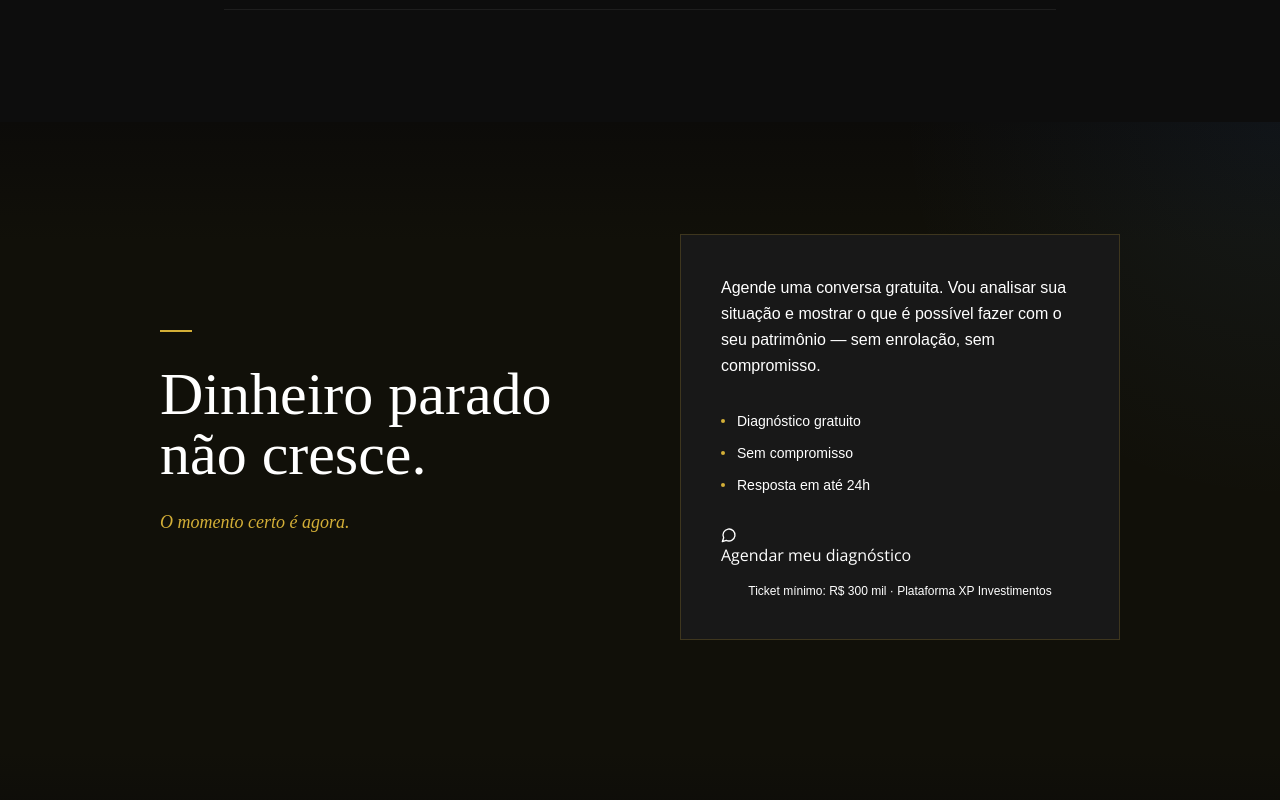
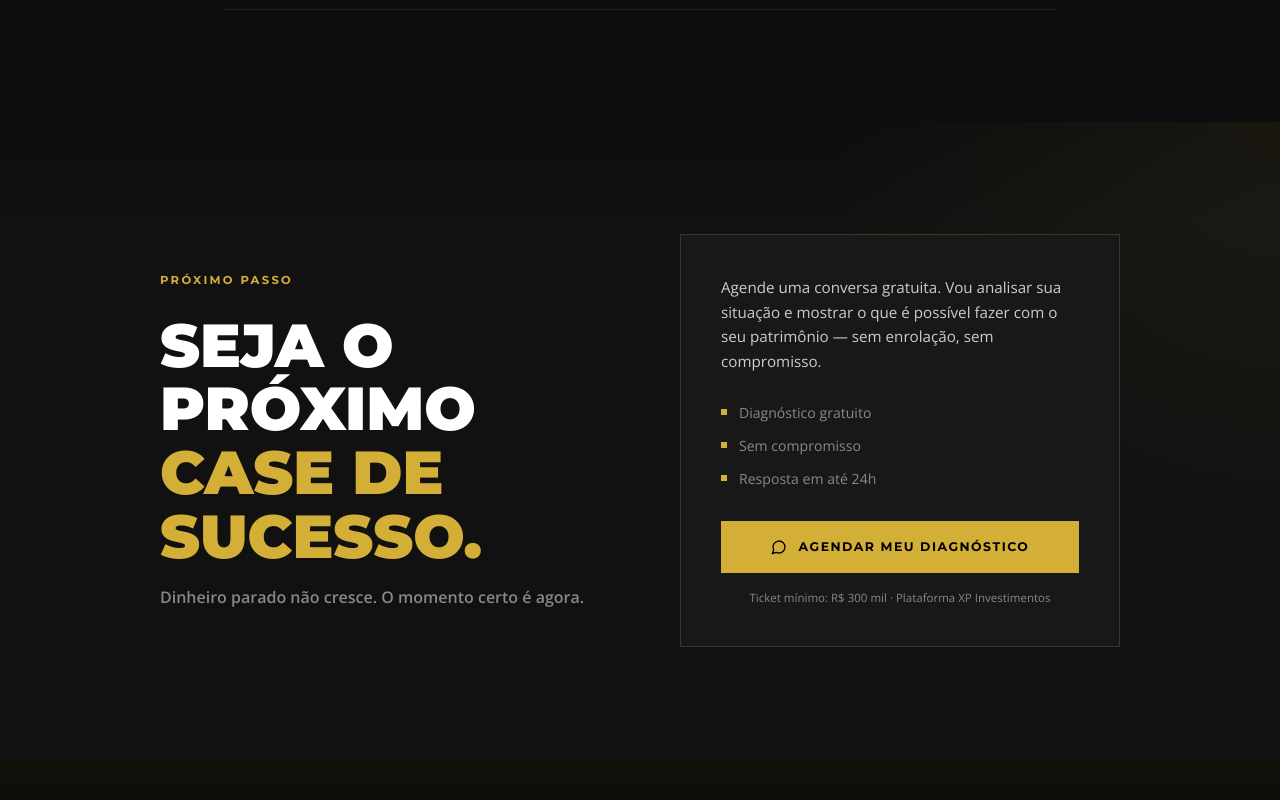
Before and after one commit to theolimaa/lp, a React (Vite) app: page / in a window 1280 px wide. Shown: the part 7160-7960 px from the top of the page. Built offline with nearby package versions, Linux system fonts and the light colour scheme.

Commit message:
Update CallToAction.jsx

```diff
--- a/src/components/CallToAction.jsx
+++ b/src/components/CallToAction.jsx
@@ -14,33 +14,43 @@ const CallToAction = () => {
   return (
     <section
       ref={ref}
-      style={{ background: 'linear-gradient(to bottom, #0C0B09 0%, #111009 120px)' }}
-      className="py-20 lg:py-28 px-6 overflow-hidden relative"
+      className="py-20 lg:py-28 px-6 relative overflow-hidden"
+      style={{ background: 'linear-gradient(to bottom, #0D0D0D 0%, #111111 100px, #111111)' }}
     >
-      {/* Subtle gold ambient */}
+      {/* Subtle warm ambient — top right */}
       <div
-        className="absolute right-0 top-0 w-96 h-96 pointer-events-none"
-        style={{ background: 'radial-gradient(circle at top right, rgba(74,143,231,0.07) 0%, transparent 70%)' }}
+        className="absolute top-0 right-0 w-[500px] h-[500px] pointer-events-none"
+        style={{ background: 'radial-gradient(circle at top right, rgba(212,175,55,0.06) 0%, transparent 65%)' }}
       />
 
       <div className="container mx-auto max-w-5xl relative z-10">
         <div className="lg:grid lg:grid-cols-2 lg:gap-20 lg:items-center">
 
-          {/* Left — text */}
+          {/* Left — headline */}
           <motion.div
             initial={{ opacity: 0, y: 28 }}
             animate={inView ? { opacity: 1, y: 0 } : {}}
-            transition={{ duration: 0.8 }}
+            transition={{ duration: 0.7, ease: [0.22, 1, 0.36, 1] }}
           >
-            <span className="block w-8 h-0.5 mb-8" style={{ backgroundColor: 'var(--gold)' }} />
+            <p className="eyebrow mb-6">Próximo passo</p>
             <h2
-              className="text-4xl lg:text-5xl xl:text-6xl font-light leading-tight mb-6"
-              style={{ color: 'var(--cream)', fontFamily: "'Cormorant Garamond', serif" }}
+              style={{
+                fontFamily: "'Montserrat', sans-serif",
+                fontWeight: 900,
+                fontSize: 'clamp(2.2rem, 5vw, 3.8rem)',
+                color: '#FFFFFF',
+                lineHeight: 1.05,
+                marginBottom: '1rem',
+              }}
             >
-              Dinheiro parado<br />não cresce.
+              SEJA O PRÓXIMO<br />
+              <span style={{ color: 'var(--gold)' }}>CASE DE SUCESSO.</span>
             </h2>
-            <p className="text-lg italic mb-2" style={{ color: 'var(--gold)', fontFamily: "'Cormorant Garamond', serif" }}>
-              O momento certo é agora.
+            <p
+              className="font-semibold"
+              style={{ color: 'var(--text-muted)', fontFamily: "'Open Sans', sans-serif", fontSize: '1rem' }}
+            >
+              Dinheiro parado não cresce. O momento certo é agora.
             </p>
           </motion.div>
 
@@ -48,18 +58,18 @@ const CallToAction = () => {
           <motion.div
             initial={{ opacity: 0, y: 28 }}
             animate={inView ? { opacity: 1, y: 0 } : {}}
-            transition={{ duration: 0.8, delay: 0.15 }}
+            transition={{ duration: 0.7, delay: 0.15, ease: [0.22, 1, 0.36, 1] }}
             className="mt-10 lg:mt-0 p-8 lg:p-10"
             style={{ backgroundColor: 'var(--bg-card)', border: '1px solid var(--border)' }}
           >
-            <p className="text-base leading-relaxed mb-8" style={{ color: 'var(--text)', fontFamily: "'Raleway', sans-serif", fontWeight: 300 }}>
+            <p className="leading-relaxed mb-7" style={{ color: 'var(--text-body)', fontSize: '0.95rem' }}>
               Agende uma conversa gratuita. Vou analisar sua situação e mostrar o que é possível fazer com o seu patrimônio — sem enrolação, sem compromisso.
             </p>
 
-            <div className="flex flex-col gap-3 mb-8 text-sm" style={{ color: 'var(--muted)', fontFamily: "'Raleway', sans-serif" }}>
+            <div className="flex flex-col gap-3 mb-8" style={{ color: 'var(--text-muted)', fontSize: '0.88rem' }}>
               {['Diagnóstico gratuito', 'Sem compromisso', 'Resposta em até 24h'].map((t, i) => (
                 <span key={i} className="flex items-center gap-3">
-                  <span className="w-1 h-1 rounded-full flex-shrink-0" style={{ backgroundColor: 'var(--gold)' }} />
+                  <span className="w-1.5 h-1.5 flex-shrink-0" style={{ backgroundColor: 'var(--gold)' }} />
                   {t}
                 </span>
               ))}
@@ -67,13 +77,20 @@ const CallToAction = () => {
 
             <button
               onClick={handleWhatsApp}
-              className="btn-cta btn-cta-full group"
+              className="w-full inline-flex items-center justify-center gap-3 py-4 font-bold text-black uppercase transition-all duration-200 hover:brightness-110 active:scale-95"
+              style={{
+                backgroundColor: 'var(--gold)',
+                fontFamily: "'Montserrat', sans-serif",
+                fontSize: '0.78rem',
+                letterSpacing: '0.12em',
+                minHeight: '52px',
+              }}
             >
-              <MessageCircle className="w-4 h-4 shrink-0" />
-              Agendar meu diagnóstico
+              <MessageCircle className="w-4 h-4 flex-shrink-0" />
+              AGENDAR MEU DIAGNÓSTICO
             </button>
 
-            <p className="text-center text-xs mt-4" style={{ color: 'var(--muted)', fontFamily: "'Raleway', sans-serif" }}>
+            <p className="text-center mt-4" style={{ color: 'var(--text-muted)', fontSize: '0.72rem' }}>
               Ticket mínimo: R$ 300 mil · Plataforma XP Investimentos
             </p>
           </motion.div>
```
